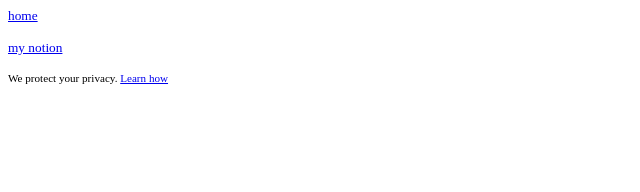
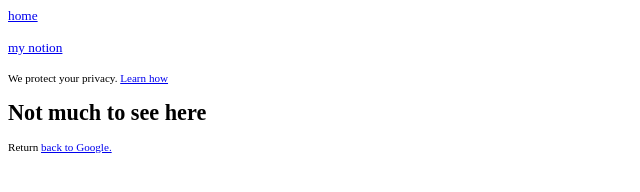
Before and after one commit to SavannahNDavis/Hometown-Solo-Project, a plain HTML site: page Module-2/Build-&-Deploy-Website.html in a window 1280 px wide. Shown: the whole page, without its empty margins (0-640 px from the left). Drawn offline with Linux system fonts and the light colour scheme.

Commit message:
Update Build-&-Deploy-Website.html

```diff
--- a/Module-2/Build-&-Deploy-Website.html
+++ b/Module-2/Build-&-Deploy-Website.html
@@ -5,3 +5,12 @@
 <!-- Challenge 2  -->
   <p>We protect your privacy. <a href ="blog.html">Learn how</a>
 </p>
+
+<!-- Challenge 3 -->
+  <!DOCTYPE html>
+<html>
+    <body>
+        <h1>Not much to see here</h1>
+        <p>Return <a href="index.html">back to Google.</a></p>
+    </body>
+</html>
```
